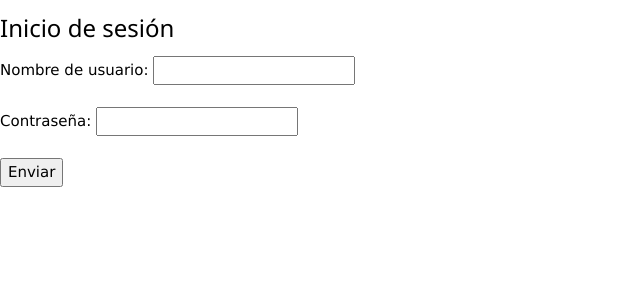
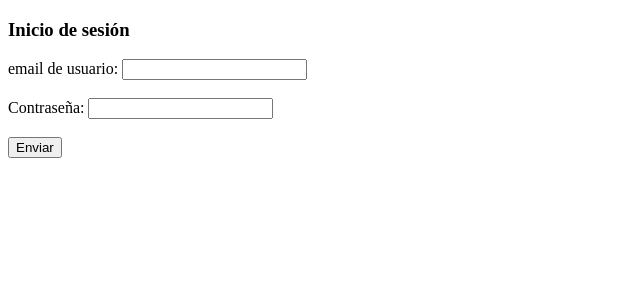
Before and after one commit to JesusUcam/Practica2, a PHP site: page / in a window 1280 px wide. Shown: the top 300 px of the page, without its empty margins (0-640 px from the left). Run offline with PHP 8.4, Linux system fonts and the light colour scheme; data comes from the database, SQL or seed files in the repository; data that the repository does not hold is empty.

Commit message:
grandes cambios

```diff
--- a/controlador/datos_controlador.php
+++ /dev/null
@@ -1,85 +0,0 @@
-<?php
-session_start();
-
-if(isset($_POST["accion"])){
-    //estamos ante una llamada a ajax
-echo '  <form action="" method="post">
-<label for="fname">Nombre:</label>
-<input type="text" id="fname" name="nombre" value="'.$_POST['nombre'].'" readonly>
-
-<label for="fedad">Edad:</label>
-<input type="text" id="ledad" name="edad" value="'.$_POST['edad'].'">
-
-<label for="fcorreo">Correo:</label>
-<input type="text" id="fcorreo" name="correo" value="'.$_POST['correo'].'">
-
-<input type="submit" name="modificar" value="Modificar">
-</form>
-<input type="submit" id="cancelar" name="cancelar" value="Cancelar" onclick=cancelar()>
-';
-}
-
-
-function home(){
-
-    require_once("modelo/datos_modelo.php");
-    $error = '';
-    $datos = new Datos_modelo();
-    if (!isset($_SESSION['nombre'])) {
-        $nombre = isset($_POST['nombre']) ? $_POST['nombre'] : '';
-        $clave = isset($_POST['clave']) ? $_POST['clave'] : '';
-        if ($datos->login($nombre, $clave)) {
-            $_SESSION['nombre'] = $nombre;
-        } else {
-            if ($nombre != '') {
-                $error = "Usuario o contraseña no encontrado";
-            }
-        }
-    } else {
-        if(isset($_POST['borrar'])){
-            $nombre = isset($_POST['nombre'])?$_POST['nombre']: '';
-
-            if($datos->borrar($nombre)) $error = "Borrado correctamente";
-            else $error = "Error al borrar";
-
-        } elseif(isset($_POST['insertar'])){
-            $nombre = isset($_POST['nombre'])?$_POST['nombre']: '';
-            $clave = isset($_POST['clave'])?$_POST['clave']: '';
-            $edad = isset($_POST['edad'])?$_POST['edad']: '';
-            $correo = isset($_POST['correo'])?$_POST['correo']: '';
-
-            if($datos->insertar($nombre, $clave, $edad, $correo)) $error = "Insertado correctamente.";
-            else $error = "Error al insertar.";
-        }
-
-    }
-
-    if (isset($_POST["modificar"])) {
-        /*
-        if (isset($_POST["nombre"])) {
-            $nombre=$_POST["nombre"]
-        }else {
-            $nombre='';
-        }
-        Esto es lo mismo que lo de abajo*/
-        $nombre=isset($_POST["nombre"])?$_POST["nombre"]:'';
-        $edad=isset($_POST["edad"])?$_POST["edad"]:'';
-        $correo=isset($_POST["correo"])?$_POST["correo"]:'';
-        if ($datos->modificar($nombre, $edad, $correo)) {
-            $error = "Modificado correctamente";
-        } else {
-            $error = "Error al modificar";
-        }
-
-    }
-
-    $array_datos = $datos->get_datos();
-    require_once("vista/datos_vista.php");
-}
-
-function desconectar()
-{
-    session_destroy();
-    header("Location: index.php");
-}
-?>
--- a/controlador/front_controlador.php
+++ b/controlador/front_controlador.php
@@ -5,13 +5,11 @@
 echo 'console.log('. json_encode( $data ) .')';
 echo '</script>';
 }
-//La carpeta donde buscaremos los controladores
-define ('CONTROLLERS_FOLDER', "controlador/");//Controlador ********* esto se cambia
-//Si no se indica un controlador, este es el controlador que se usará por defecto
-define ('DEFAULT_CONTROLLER', "datos"); //productos ********* esto se cambia
-//Si no se indica una acción, esta acción es la que se usará por defecto
+
+define ('CONTROLLERS_FOLDER', "controlador/");
+define ('DEFAULT_CONTROLLER', "usuarios");
 define ('DEFAULT_ACTION', "home");
-// Obtenemos el controlador por defecto.
+
 $controller = DEFAULT_CONTROLLER;
 // Si el usuario lo indica, seleccionamos el controlador indicado.
 if ( !empty ( $_GET[ 'controlador' ] ) ) $controller = $_GET [ 'controlador' ];
@@ -23,7 +21,8 @@
 //Formamos el nombre del fichero que contiene nuestro controlador
 $controller = CONTROLLERS_FOLDER . $controller . '_controlador.php'; // ********* esto se cambia
 //_controlador.php
-//Si la variable $controller es un fichero lo requerimos
+console_log($controller);
+console_log($action);
 try
 {
 if ( is_file ( $controller ) ) require_once ($controller);
--- /dev/null
+++ b/controlador/usuarios_controlador.php
@@ -0,0 +1,85 @@
+<?php
+session_start();
+
+if(isset($_POST["accion"])){
+    //estamos ante una llamada a ajax
+echo '  <form action="" method="post">
+<label for="fname">email:</label>
+<input type="text" id="fname" name="email" value="'.$_POST['email'].'" readonly>
+
+<label for="fnombre">nombre:</label>
+<input type="text" id="fnombre" name="nombre" value="'.$_POST['nombre'].'">
+
+<label for="fapellidos">apellidos:</label>
+<input type="text" id="lapellidos" name="apellidos" value="'.$_POST['apellidos'].'">
+
+<input type="submit" name="modificar" value="Modificar">
+</form>
+<input type="submit" id="cancelar" name="cancelar" value="Cancelar" onclick=cancelar()>
+';
+}
+
+
+function home(){
+
+    require_once("modelo/usuarios_modelo.php");
+    $error = '';
+    $usuarios = new usuarios_modelo();
+    if (!isset($_SESSION['email'])) {
+        $email = isset($_POST['email']) ? $_POST['email'] : '';
+        $clave = isset($_POST['clave']) ? $_POST['clave'] : '';
+        if ($usuarios->login($email, $clave)) {
+            $_SESSION['email'] = $email;
+        } else {
+            if ($email != '') {
+                $error = "Usuario o contraseña incorrectos";
+            }
+        }
+    } else {
+        if(isset($_POST['borrar'])){
+            $email = isset($_POST['email'])?$_POST['email']: '';
+
+            if($usuarios->borrar($email)) $error = "Borrado correctamente";
+            else $error = "Error al borrar";
+
+        } elseif(isset($_POST['insertar'])){
+            $email = isset($_POST['email'])?$_POST['email']: '';
+            $clave = isset($_POST['clave'])?$_POST['clave']: '';
+            $apellidos = isset($_POST['apellidos'])?$_POST['apellidos']: '';
+            $nombre = isset($_POST['nombre'])?$_POST['nombre']: '';
+
+            if($usuarios->insertar($email, $nombre, $clave, $apellidos)) $error = "Insertado correctamente.";
+            else $error = "Error al insertar.";
+        }
+
+    }
+
+    if (isset($_POST["modificarUsuario"])) {
+        /*
+        if (isset($_POST["email"])) {
+            $email=$_POST["email"]
+        }else {
+            $email='';
+        }
+        Esto es lo mismo que lo de abajo*/
+        $email=isset($_POST["email"])?$_POST["email"]:'';
+        $nombre=isset($_POST["nombre"])?$_POST["nombre"]:'';
+        $apellidos=isset($_POST["apellidos"])?$_POST["apellidos"]:'';
+        if ($usuarios->modificarUsuario($email, $apellidos, $nombre)) {
+            $error = "Modificado correctamente";
+        } else {
+            $error = "Error al modificar";
+        }
+
+    }
+
+    $array_usuarios = $usuarios->get_usuarios();
+    require_once("vista/usuarios_vista.php");
+}
+
+function desconectar()
+{
+    session_destroy();
+    header("Location: index.php");
+}
+?>
--- a/index.php
+++ b/index.php
@@ -3,9 +3,11 @@
 <head>
     <meta charset="UTF-8">
     <meta name="viewport" content="width=device-width, initial-scale=1.0">
-    <link rel="stylesheet" href="https://www.w3schools.com/w3css/4/w3.css">
-    <link rel="stylesheet" href="https://fonts.googleapis.com/css?family=Raleway">
-    <link rel="stylesheet" href="https://cdnjs.cloudflare.com/ajax/libs/font-awesome/4.7.0/css/font-awesome.min.css">
+
+    <link rel="stylesheet" type="text/css" href="css/estiloForm.css" media="screen" />
+    <script src="https://ajax.googleapis.com/ajax/libs/jquery/3.5.1/jquery.min.js"></script>
+    <script src="JS/ajax.js"></script>
+
     <title>Document</title>
 </head>
 
--- a/modelo/conectar.php
+++ b/modelo/conectar.php
@@ -5,7 +5,7 @@
     public static function conexion()
     {
         try {
-            $conexion = new mysqli("localhost", "root", "", "ejemplomvc");
+            $conexion = new mysqli("localhost", "root", "", "practica"); //Conexion con la BBDD
         } catch (Exception $e) {
             die('Error' . $e->getMessage());
         }
--- a/modelo/datos_modelo.php
+++ /dev/null
@@ -1,64 +0,0 @@
-<?php
-
-class Datos_modelo
-{
-    private $db; //conexion con la bbdd
-    private $datos; //registros recuperados de la bbdd
-
-    public function __construct()
-    {
-        require_once("modelo/conectar.php");
-        $this->db = Conectar::conexion();
-        $this->datos = array();
-    }
-
-    public function get_datos()
-    {
-        $sql = "SELECT * FROM datos";
-        $consulta = $this->db->query($sql);
-        while ($registro = $consulta->fetch_assoc()) {
-            $this->datos[] = $registro;
-        }
-        return $this->datos;
-    }
-
-    public function login($user, $password)
-    {
-        $login = false;
-        $sql = "SELECT * FROM usuarios WHERE nombre = '$user' AND clave = '$password'";
-        if ($consulta = $this->db->query($sql)) {
-            if ($consulta->num_rows > 0) {
-                $login = true;
-            }
-        }
-        return $login;
-    }
-
-    public function borrar($nombre)
-    {
-        $sql = "DELETE FROM datos WHERE nombre='$nombre'";
-        if ($this->db->query($sql)) {
-            $sql1 = "DELETE FROM usuarios WHERE nombre='$nombre'";
-            return $this->db->query($sql1);
-        }
-        return false;
-    }
-
-    public function insertar($nombre, $clave, $edad, $correo){
-
-        $sql = "INSERT INTO usuarios (nombre, clave) VALUES ('$nombre', '$clave')";
-        //No entiendo para que se ha creado la tabla "datos" teniendo la de "usuarios"
-        if($this->db->query($sql)){
-            $sql1 = "INSERT INTO datos (nombre, edad, correo) VALUES ('$nombre', $edad, '$correo')";
-            return $this->db->query($sql1);
-
-            }
-            return false;
-    }
-
-    function modificar($nombre, $edad, $correo){
-        $sql = "UPDATE datos SET edad=$edad, correo='$correo' WHERE nombre='$nombre'";
-        return $this->db->query($sql);
-    }
-}
-?>
--- /dev/null
+++ b/modelo/usuarios_modelo.php
@@ -0,0 +1,64 @@
+<?php
+
+class usuarios_modelo
+{
+    private $db; //conexion con la bbdd
+    private $usuarios; //registros recuperados de la bbdd
+
+    public function __construct()
+    {
+        require_once("modelo/conectar.php");
+        $this->db = Conectar::conexion();
+        $this->usuarios = array();
+    }
+
+    public function get_usuarios()
+    {
+        $sql = "SELECT * FROM usuarios";
+        $consulta = $this->db->query($sql);
+        while ($registro = $consulta->fetch_assoc()) {
+            $this->usuarios[] = $registro;
+        }
+        return $this->usuarios;
+    }
+
+    public function login($email, $password)
+    {
+        $login = false;
+        $sql = "SELECT * FROM usuarios WHERE email = '$email' AND clave = '$password'";
+        if ($consulta = $this->db->query($sql)) {
+            if ($consulta->num_rows > 0) {
+                $login = true;
+            }
+        }
+        return $login;
+    }
+
+    public function borrar($email)
+    {
+        $sql = "DELETE FROM usuarios WHERE nombre='$email'";
+        if ($this->db->query($sql)) {
+            $sql1 = "DELETE FROM usuarios WHERE nombre='$email'";
+            return $this->db->query($sql1);
+        }
+        return false;
+    }
+
+    public function insertar($email, $nombre, $apellidos, $clave){
+
+        $sql = "INSERT INTO usuarios (email, clave) VALUES ('$nombre', '$clave')";
+        //No entiendo para que se ha creado la tabla "usuarios" teniendo la de "usuarios"
+        if($this->db->query($sql)){
+            $sql1 = "INSERT INTO usuarios (email, nombre, apellidos) VALUES ('$email', '$nombre', $apellidos)";
+            return $this->db->query($sql1);
+
+            }
+            return false;
+    }
+
+    function modificarUsuario($email, $nombre, $apellidos){
+        $sql = "UPDATE usuarios SET apellidos=$apellidos, email='$email' WHERE nombre='$nombre'";
+        return $this->db->query($sql);
+    }
+}
+?>
--- a/vista/menu.php
+++ b/vista/menu.php
@@ -1,5 +1,5 @@
 <ul>
-    <li><a href="index.php">Datos</a></li>
-    <li><a href="index.php?controlador=productos&action=home">Productos</a></li>
-    <li><a href="index.php?controlador=datos&action=desconectar">Desconectar</a></li>
+    <li><a href="index.php">Usuarios</a></li>
+    <li><a href="index.php?controlador=tareas&action=home">Tareas</a></li>
+    <li><a href="index.php?controlador=usuarios&action=desconectar">Desconectar</a></li>
 </ul>
--- a/vista/datos_vista.php
+++ b/vista/usuarios_vista.php
@@ -1,6 +1,6 @@
 <?php
 
-if (isset($_SESSION['nombre'])) {
+if (isset($_SESSION['email'])) {
     require_once("menu.php");
 
     ?>
@@ -9,19 +9,21 @@
     <div class="container">
         <div id="nuevo">
             <form action="" method="post">
+
+                <label for="femail">email:</label>
+                <input type="text" id="femail" name="email" placeholder="email..">
+
                 <label for="fname">Usuario:</label>
-                <input type="text" id="fname" name="nombre" placeholder="Nombre de usuario..">
+                <input type="text" id="fname" name="email" placeholder="email de usuario..">
 
                 <label for="lclave">Contraseña:</label>
                 <input type="password" id="lclave" name="clave" placeholder="Contraseña..">
 
-                <label for="fedad">Edad:</label>
-                <input type="text" id="fedad" name="edad" placeholder="Edad..">
-
-                <label for="fcorreo">Correo:</label>
-                <input type="text" id="fcorreo" name="correo" placeholder="Correo..">
+                <label for="fapellidos">apellidos:</label>
+                <input type="text" id="fapellidos" name="apellidos" placeholder="apellidos..">
 
                 <input type="submit" name="insertar" value="Insertar">
+
             </form>
         </div>
 
@@ -29,22 +31,22 @@
 
         <?php
 
-        if (isset($array_datos)) {
-            echo "<table border><tr><th>Nombre</th><th>Edad</th><th>Correo</th></tr>";
-            foreach ($array_datos as $value) {
+        if (isset($array_usuarios)) {
+            echo "<table border><tr><th>Nombre</th><th>Apellidos</th><th>Email</th></tr>";
+            foreach ($array_usuarios as $value) {
                 echo "<tr>";
                 foreach ($value as $k => $value2) {
                     echo "<td>$value2</td>";
                 }
                 echo "<td><form action='' method='post'>
-                  <input type='hidden' name='nombre' value='" . $value['nombre'] . "'>
+                  <input type='hidden' name='email' value='" . $value['email'] . "'>
                   <input type='submit' name='borrar' value='Borrar'>
                   </form></td>";
                   echo "<td>
-                  <input type='hidden' id='nombre".$value['nombre']."' value='" . $value['nombre'] . "'>
-                  <input type='hidden' id='edad".$value['nombre']."' value='" . $value['edad'] . "'>
-                  <input type='hidden' id='correo".$value['nombre']."' value='" . $value['correo'] . "'>
-                  <input type='submit' name='modificar' value='Modificar' onclick=modificarUsuario(`".$value['nombre']."`)></td>";
+                  <input type='hidden' id='nombre".$value['email']."' value='" . $value['nombre'] . "'>
+                  <input type='hidden' id='apellidos".$value['email']."' value='" . $value['apellidos'] . "'>
+                  <input type='hidden' id='email".$value['email']."' value='" . $value['email'] . "'>
+                  <input type='submit' name='modificar' value='Modificar' onclick=modificarUsuario(`".$value['email']."`)></td>";
                 echo "</tr>";
             }
             echo "</table>";
@@ -54,8 +56,8 @@
         <div class="container">
             <h3>Inicio de sesión</h3>
             <form action="index.php" method="post">
-                <label for="nombre">Nombre de usuario:</label>
-                <input type="text" name="nombre" id="nombre">
+                <label for="email">email de usuario:</label>
+                <input type="text" name="email" id="email">
                 <br><br>
                 <label for="clave">Contraseña:</label>
                 <input type="password" name="clave" id="clave">
```
Also changed, not shown: JS/ajax.js (added, +25 -0 lines), controlador/tareas_controlador.php (renamed from controlador/productos_controlador.php, +17 -10 lines), modelo/productos_modelo.php (deleted, +0 -41 lines), modelo/tareas_modelo.php (added, +50 -0 lines), vista/productos_vista.php (deleted, +0 -65 lines), vista/tareas_vista.php (added, +86 -0 lines).
